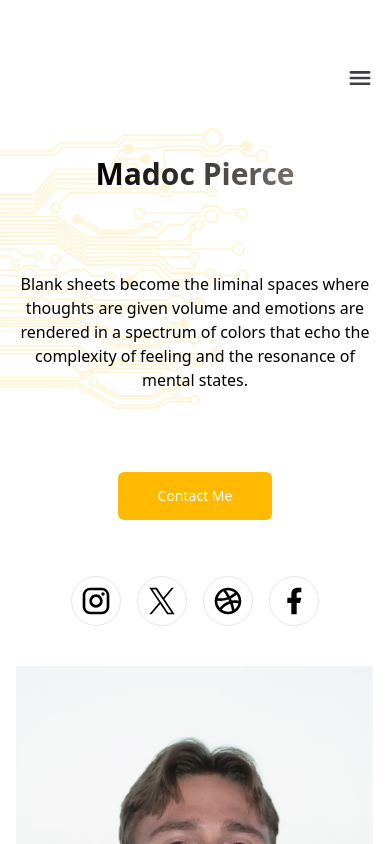
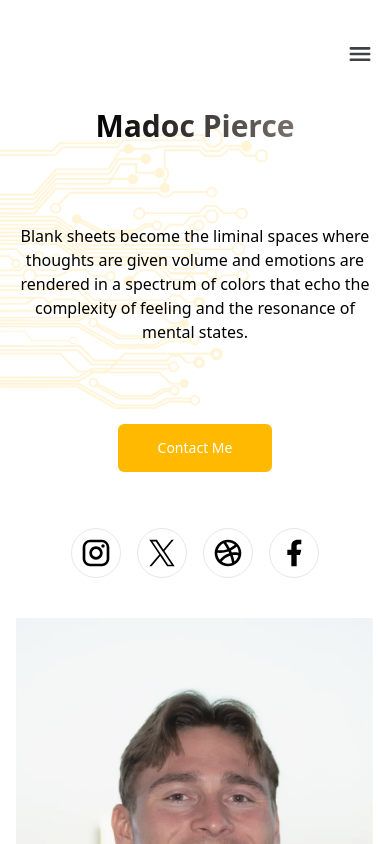
Before and after one commit to FADHILI-Josue/artist_portfolio, a React (Vite) app: page / in a window 390 px wide. Shown: the top 844 px of the page. Built offline with nearby package versions, Linux system fonts and the light colour scheme; a web font is replaced by a local one.

Commit message:
fix: navbar

```diff
--- a/src/components/Navbar.tsx
+++ b/src/components/Navbar.tsx
@@ -27,7 +27,7 @@ const Navbar: FC = () => {
     setActive(path)
   }, [router]);
 
-  return <div className="flex w-full justify-end md:justify-between my-16 text-zinc-700 dark:text-zinc-400">
+  return <div className="flex w-full justify-end md:justify-between my-10 text-zinc-700 dark:text-zinc-400">
     <Link to={'/about'} className={cn('hidden md:inline-block', { 'bg-gradient-to-r p-0 from-dark-gold via-light-gold to-black/30 bg-[length:100%_2px] bg-no-repeat bg-bottom': active === "/about" })}>ARTIST STATEMENT</Link>
     <Link to={'/'} className='hidden md:inline-block'>WORKS</Link>
     <Link to={'/'} className='hidden md:inline-block dark:text-white text-black text-3xl font-[nanum,sans-serif] uppercase'>Madoc Pierce</Link>
--- a/src/pages/HomePage.tsx
+++ b/src/pages/HomePage.tsx
@@ -10,8 +10,7 @@ import Footer from '../components/Footer'
 import { arts } from '../lib/constants'
 import { Link } from 'react-router-dom'
 const HomePage: FC = () => {
-    // return <div className='w-full bg-black text-black dark:bg-black dark:text-white overflow-x-hidden'>
-    return <div className='w-full bg-black min-h-screen g-[#F4F4F4] text-black dark:bg-black dark:text-white overflow-x-hidden'>
+    return <div className='w-full  min-h-screen bg-[#F4F4F4] text-black dark:bg-black dark:text-white overflow-x-hidden'>
         <div className="absolute w-full sm:max-h-dvh overflow-hidden opacity-20 z-0 flex items-start">
             <div className="circle absolute -left-[20%]"></div>
             <div className="circle2 blur-3xl -translate-x-32 sm:translate-x-20 translate-y-40"></div>
```
